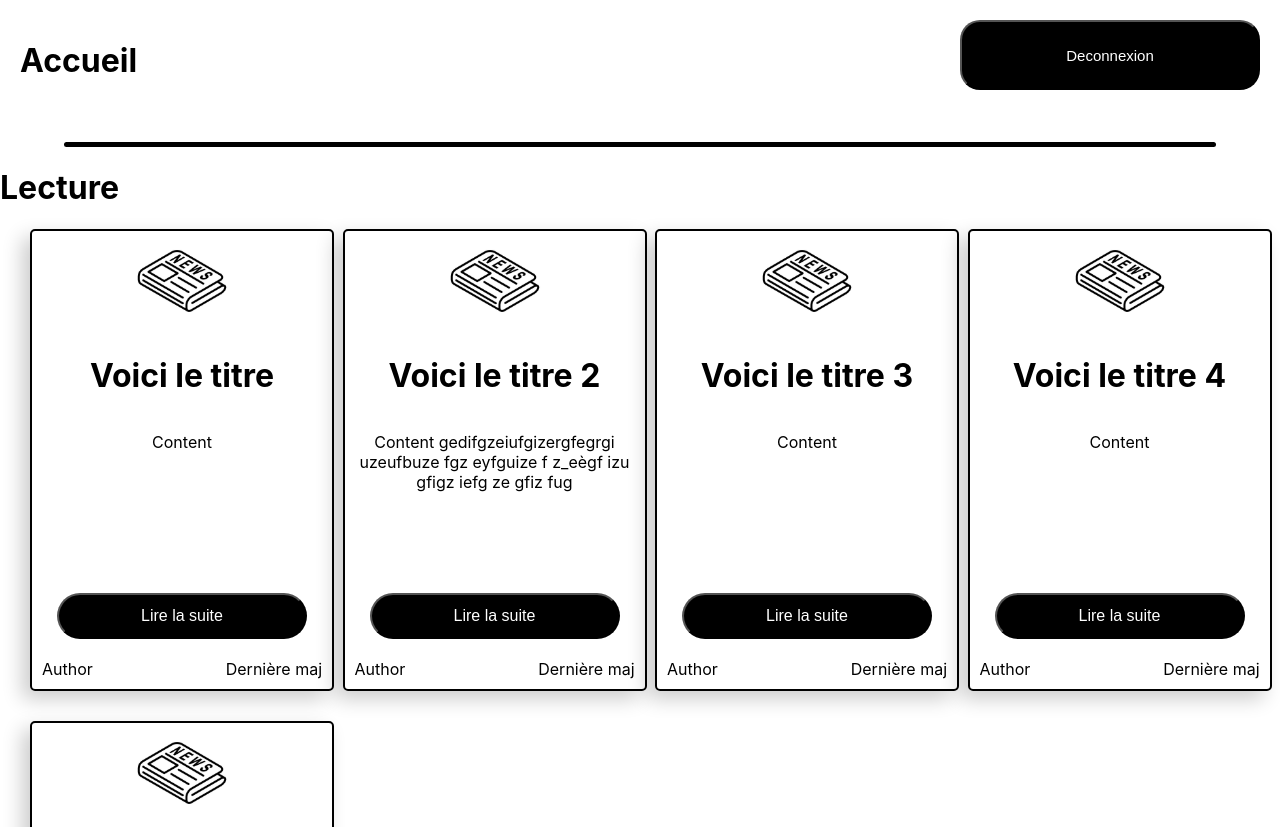
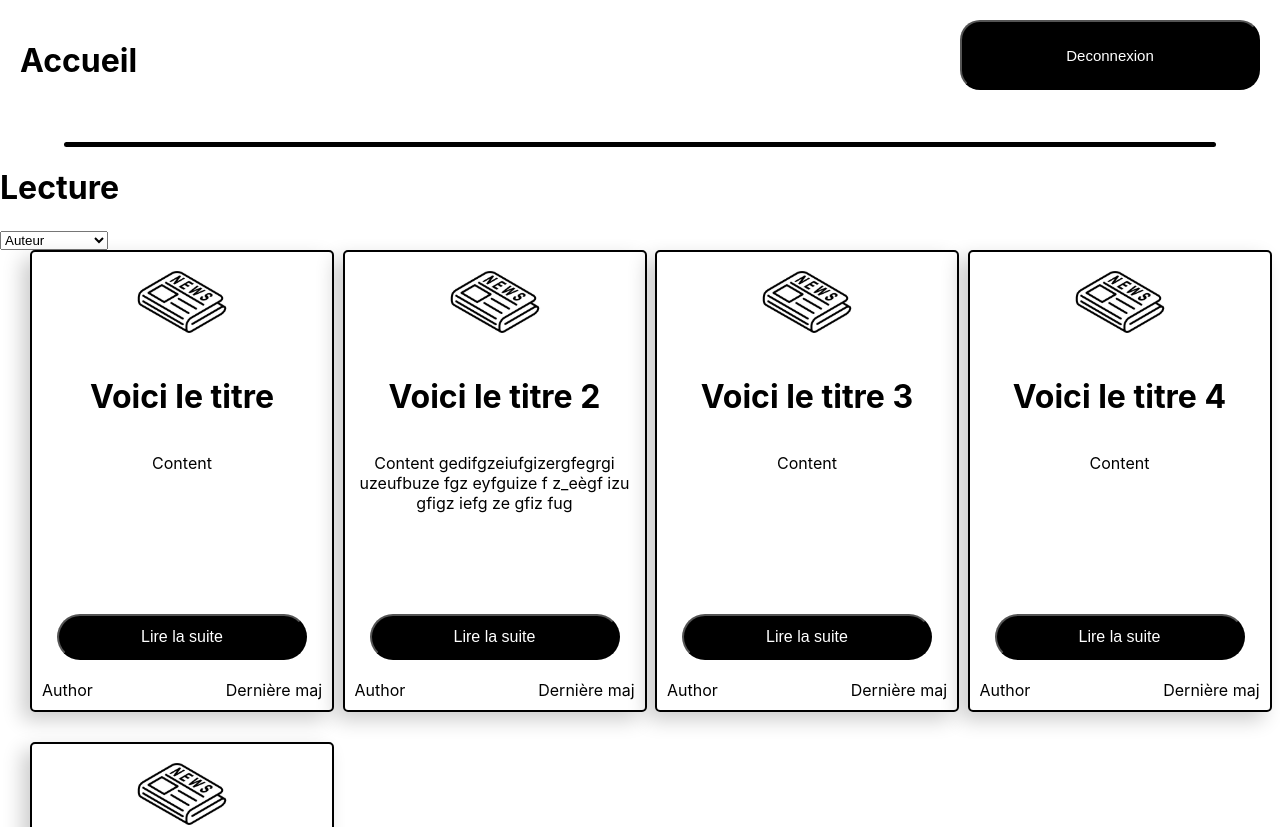
Before and after one commit to OthmaneB-Pro/blogtech_front, a React (Create React App) app: page /home in a window 1280 px wide. Shown: the top 827 px of the page. Built offline with nearby package versions, Linux system fonts and the light colour scheme.

Commit message:
✨ Home : Add select => option to sort the articles

```diff
--- a/src/components/pages/home/HomePage.tsx
+++ b/src/components/pages/home/HomePage.tsx
@@ -21,6 +21,12 @@ export default function HomePage() {
         <div className="bar"></div>
       </BarStyled>
       <h1>Lecture</h1>
+
+      <select>
+        <option value="auteur">Auteur</option>
+        <option value="latestDate">Le plus récent</option>
+        <option value="oldestDate">Le plus ancien</option>
+      </select>
 
       <ArticleStyled>
         {cardValues.map((card) => (
```
